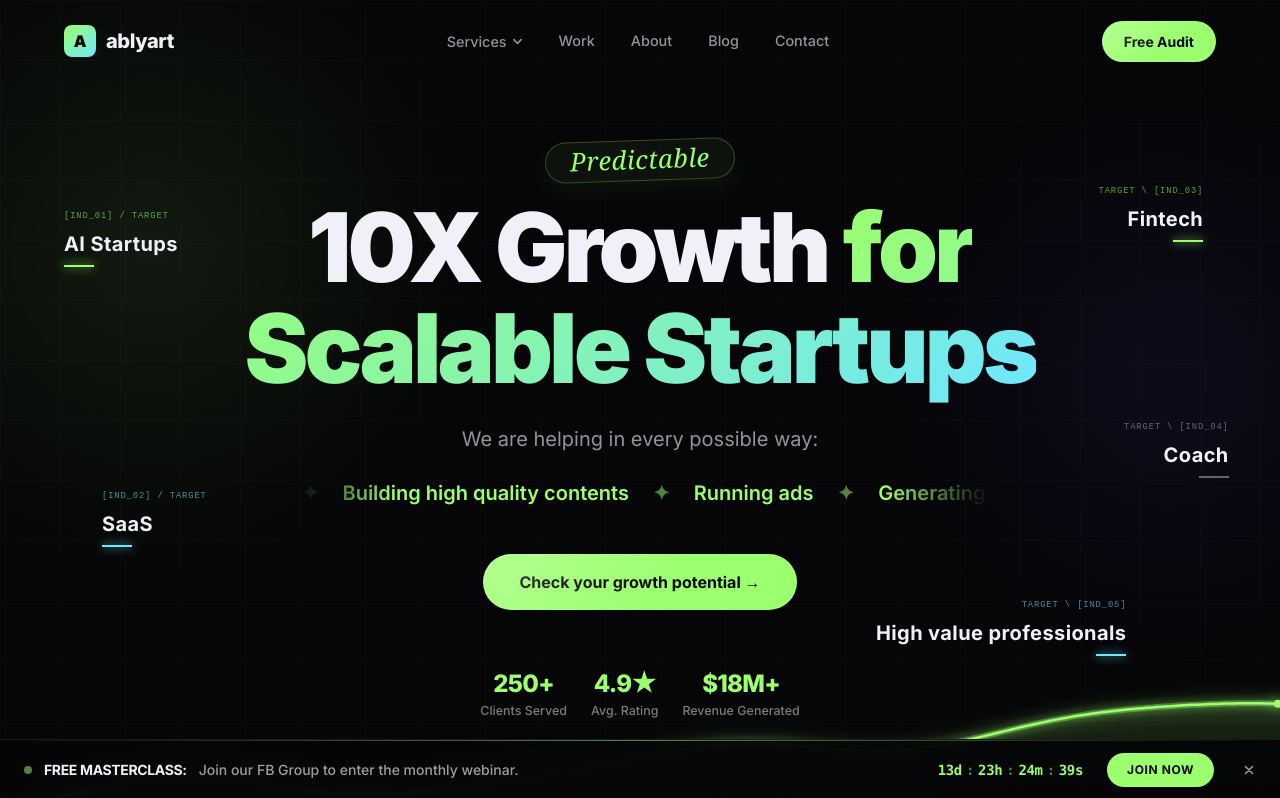
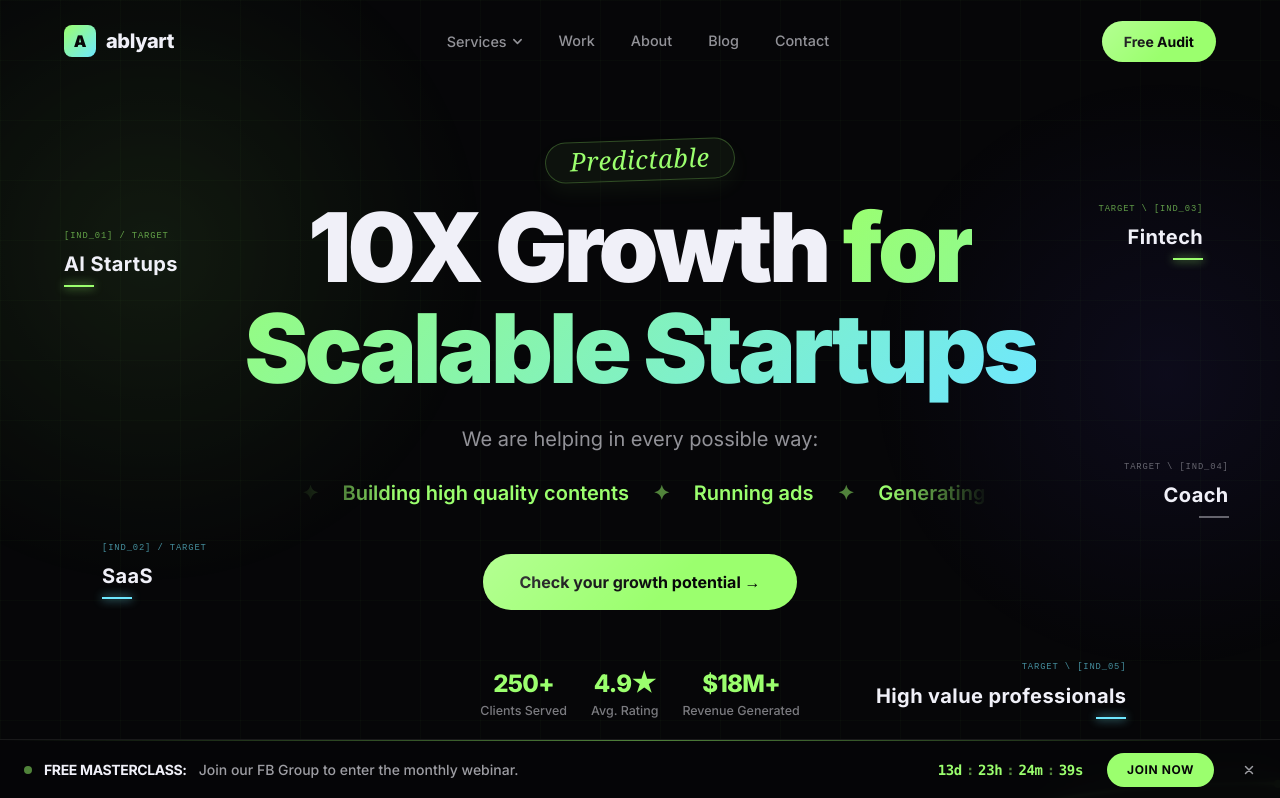
Before and after one commit to einfoengine/ablyart, a Next.js app: page / in a window 1280 px wide. Shown: the top 798 px of the page. Built offline with nearby package versions, Linux system fonts and the light colour scheme.

Commit message:
canvas fixed

```diff
--- a/src/components/HeroSection.tsx
+++ b/src/components/HeroSection.tsx
@@ -178,7 +178,7 @@ export default function HeroSection() {
       style={{
         position: "relative",
         paddingTop: "140px",
-        paddingBottom: "120px",
+        paddingBottom: "200px",
         overflow: "hidden",
       }}
     >
```
